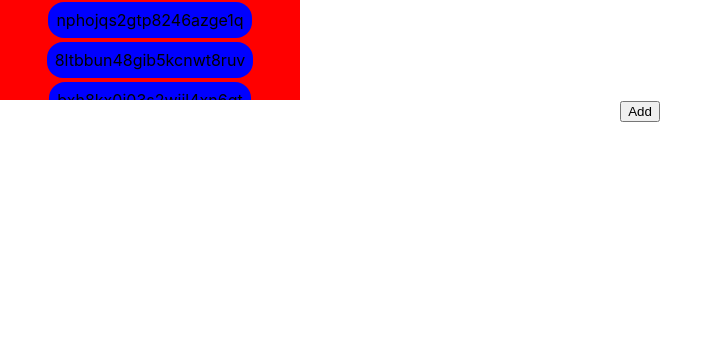
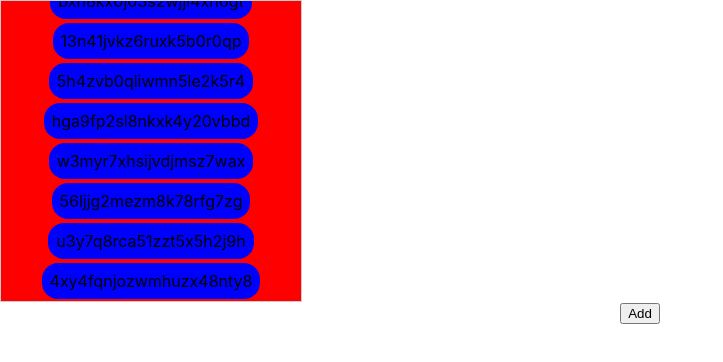
Before and after one commit to Yacarreon93/training-react-16-features, a React (Create React App) app: page / in a window 1280 px wide. Shown: the top 362 px of the page, without its empty margins (0-723 px from the left). Built offline with nearby package versions, Linux system fonts and the light colour scheme.

Commit message:
[LS11] Improving the Chat

```diff
--- a/src/App.js
+++ b/src/App.js
@@ -3,18 +3,32 @@ import './App.css';
 
 const generateRandomString = () => Math.random().toString(36).substring(2, 15) + Math.random().toString(36).substring(2, 15);
 
-const Chat = ({ children }) => (
+class Chat extends Component {
+  wrapperRef = React.createRef();
+
+  componentDidMount() {
+    // Makes the Chat scrolls down after is mounted.
+    this.wrapperRef.current.scrollTop = this.wrapperRef.current.scrollHeight;
+  }
+
+  render() {
+    return (
       <div
+        ref={this.wrapperRef}
+        children={this.props.children}
         style={{
-      maxWidth: '300px',
-      maxHeight: '100px',
+          width: 300,
+          height: 300,
           background: 'red',
           overflowY: 'scroll',
+          border: '1px solid #ccc',
         }}
       >
-    {children}
+        {this.props.children}
       </div>
     );
+  }
+}
 
 class App extends Component {
   state = {
@@ -46,6 +60,10 @@ class App extends Component {
             </div>
           ))}
         </Chat>
+        {/*
+          When clicking the button a new message gets into the Chat but it's hidden
+          because of the overflow, you need to scroll down the Chat to see it.
+        */}
         <button onClick={this.addMessage}>Add</button>
       </div>
     );
```
Lines whose indentation alone changed are shown as unchanged.
